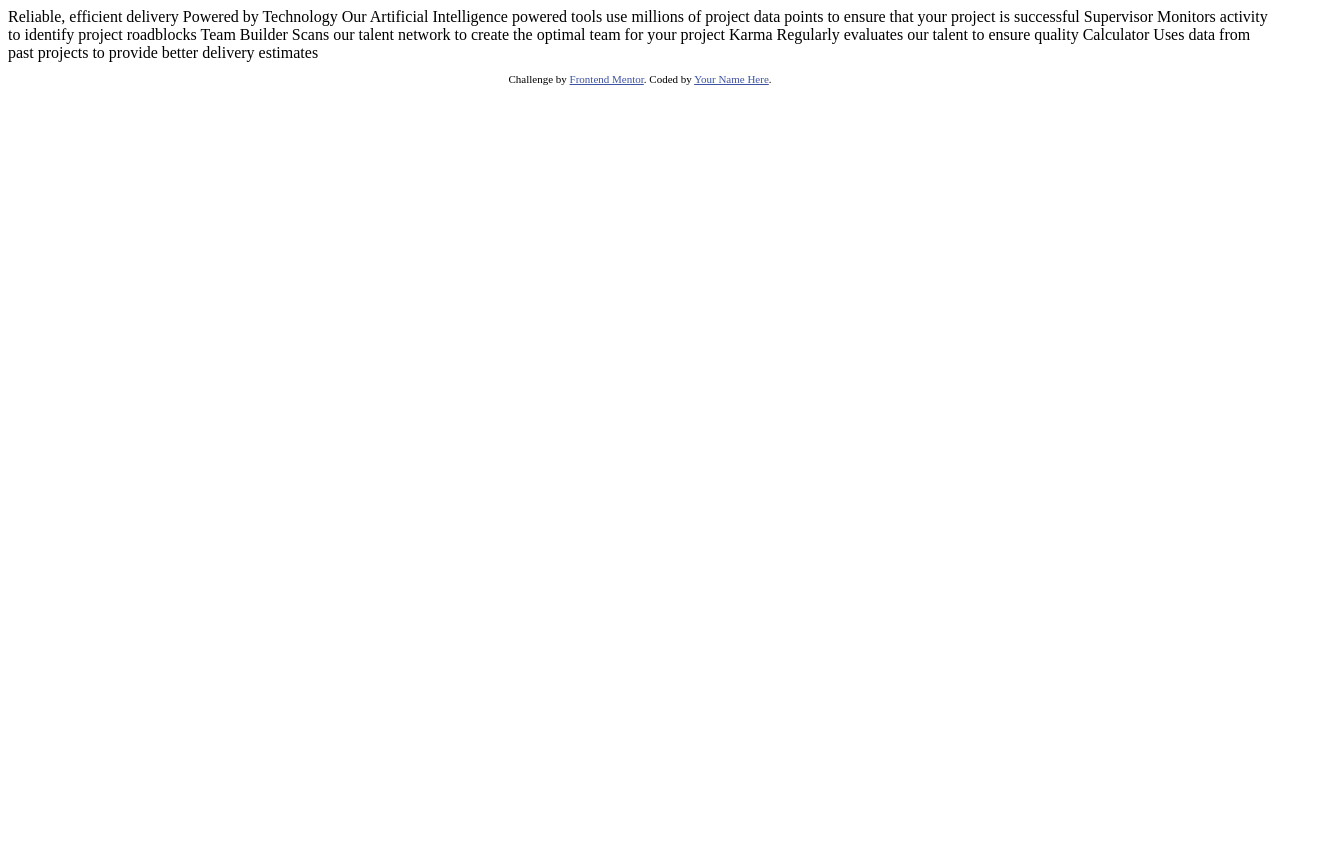
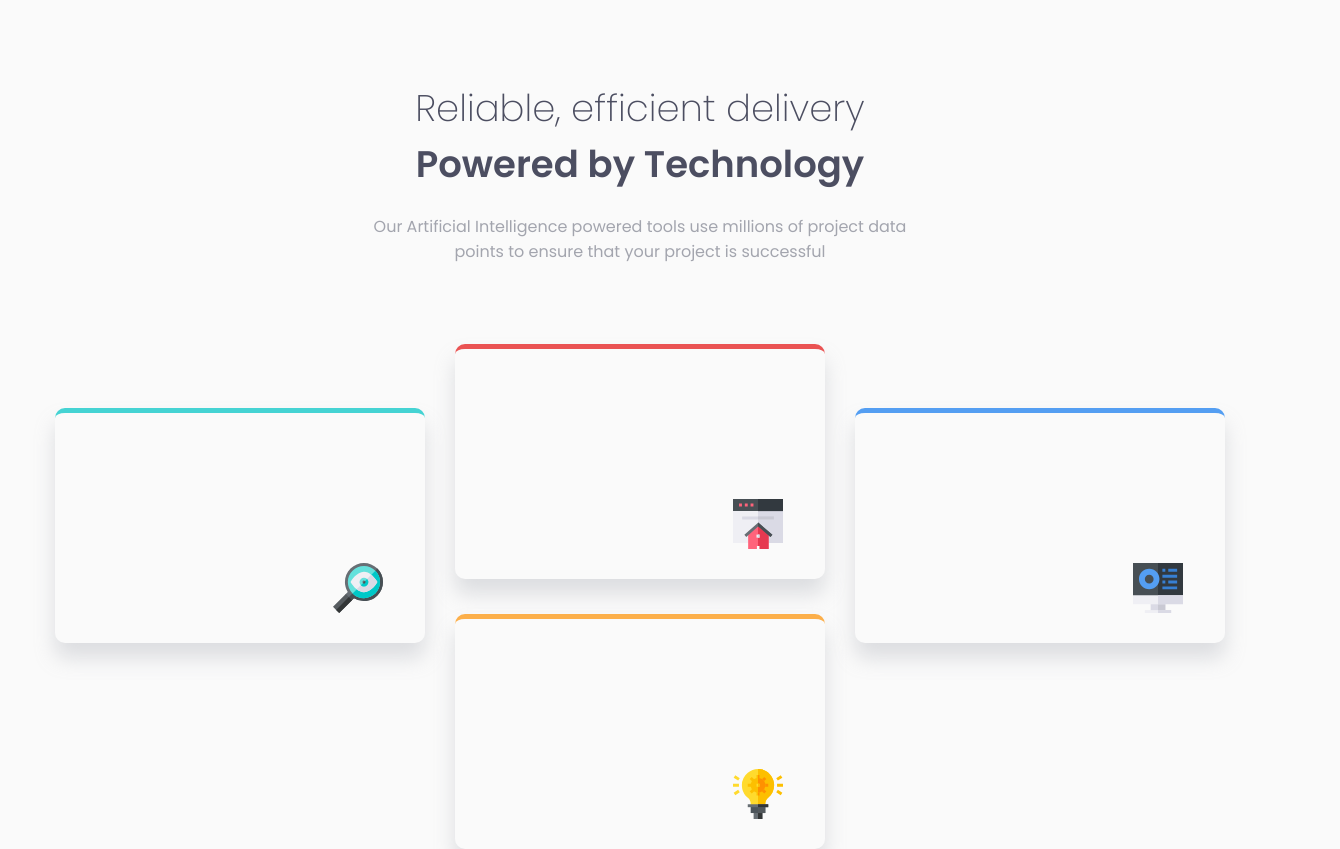
Before and after one commit to MarekMichalica/4-Card-Layout, a plain HTML site: page index.html in a window 1280 px wide. Shown: the whole page, 1340 px wide, since content can reach past the window. Before the commit the page ends 800 px from the top, so only its background shows below. Drawn offline with Linux system fonts and the light colour scheme.

Commit message:
First Version

```diff
--- a/index.html
+++ b/index.html
@@ -2,44 +2,47 @@
 <html lang="en">
 <head>
   <meta charset="UTF-8">
-  <meta name="viewport" content="width=device-width, initial-scale=1.0"> <!-- displays site properly based on user's device -->
-
-  <link rel="icon" type="image/png" sizes="32x32" href="./images/favicon-32x32.png">
-
-  <title>Frontend Mentor | Four card feature section</title>
-
-  <!-- Feel free to remove these styles or customise in your own stylesheet 👍 -->
-  <style>
-    .attribution { font-size: 11px; text-align: center; }
-    .attribution a { color: hsl(228, 45%, 44%); }
-  </style>
+  <meta http-equiv="X-UA-Compatible" content="IE=edge">
+  <meta name="viewport" content="width=device-width, initial-scale=1.0">
+  <link rel="stylesheet" href="style.css">
+  <title>Document</title>
 </head>
 <body>
-
-  Reliable, efficient delivery
-  Powered by Technology
-
-  Our Artificial Intelligence powered tools use millions of project data points
-  to ensure that your project is successful
-
-  Supervisor
-  Monitors activity to identify project roadblocks
-
-  Team Builder
-  Scans our talent network to create the optimal team for your project
-
-  Karma
-  Regularly evaluates our talent to ensure quality
-
-  Calculator
-  Uses data from past projects to provide better delivery estimates
-
-
-  <footer>
-    <p class="attribution">
-      Challenge by <a href="https://www.frontendmentor.io?ref=challenge" target="_blank">Frontend Mentor</a>.
-      Coded by <a href="#">Your Name Here</a>.
-    </p>
-  </footer>
+  <main>
+    <div class="text">
+      <h1 class="thin">Reliable, efficient delivery</h1>
+      <h1 class="bold">Powered by Technology</h1>
+      <p class="par">
+        Our Artificial Intelligence powered tools use millions
+        of project data points to ensure that your project is successful
+      </p>
+    </div>
+    <div class="cardwrap">
+      <div class="redcards">
+        <div class="card">
+          <h1 class="title"></h1>
+          <p class="label"></p>
+          <img src="images/icon-team-builder.svg" class="icon" alt="icon">
+        </div>
+        <div class="card">
+          <h1 class="title"></h1>
+          <p class="label"></p>
+          <img src="images/icon-karma.svg" class="icon" alt="icon">
+        </div>
+      </div>
+      <div class="bluecards">
+        <div class="card1">
+          <h1 class="title"></h1>
+          <p class="label"></p>
+          <img src="images/icon-supervisor.svg" class="icon" alt="icon">
+        </div>
+        <div class="card1">
+          <h1 class="title"></h1>
+          <p class="label"></p>
+          <img src="images/icon-calculator.svg" class="icon" alt="icon">
+        </div>
+      </div>
+    </div>
+  </main>
 </body>
 </html>
--- a/style.css
+++ b/style.css
@@ -0,0 +1,91 @@
+@import url('https://fonts.googleapis.com/css2?family=Poppins:ital,wght@0,100;0,200;0,300;0,400;0,500;0,600;0,700;0,800;0,900;1,100;1,200;1,300;1,400;1,500;1,600;1,700;1,800;1,900&display=swap');
+*{
+    margin: 0;
+    padding: 0;
+}
+body{
+    font-family: Poppins;
+    background-color: hsl(0, 0%, 98%);
+}
+.text{
+    text-align: center;
+    margin: 5em 0 5em 0;
+}
+.thin{
+    font-weight: 200;
+    font-size: 37px;
+    color: hsl(234, 12%, 34%);
+}
+.bold{
+    font-weight: 600;
+    font-size: 37px;
+    margin-bottom: 0.6em;
+    color: hsl(234, 12%, 34%);
+}
+.par{
+    display: inline-block;
+    width: 550px;
+    color: hsl(229, 6%, 66%);
+}
+.cardwrap{
+    height: 495px;
+}
+.card{
+    width: 370px;
+    height: 230px;
+    border-radius: 10px;
+    box-shadow: 0 15px 20px hsla(229, 6%, 66%, 0.336);
+}
+.card1{
+    width: 370px;
+    height: 230px;
+    border-radius: 10px;
+    box-shadow: 0 15px 20px hsla(229, 6%, 66%, 0.336);
+}
+.redcards{
+    display: grid;
+    grid-template-rows: 1fr 1fr;
+    width: 370px;
+    height: 460px;
+    gap: 35px;
+    position: absolute;
+    left: 50%;
+    transform: translateX(-50%);
+
+}
+div.card:nth-child(1){
+    border-top: 5px solid hsl(0, 78%, 62%);
+}
+div.card:nth-child(2){
+    border-top: 5px solid hsl(34, 97%, 64%);
+}
+.bluecards{
+    display: grid;
+    grid-template-columns: 1fr 1fr;
+    width: 1400px;
+    gap: 200px;
+    height: 230px;
+    position: absolute;
+    left: 50%;
+    transform: translateX(-50%);
+    justify-items: center;
+    top: 51%;
+}
+div.card1:nth-child(1){
+    border-top: 5px solid hsl(180, 62%, 55%);
+}
+div.card1:nth-child(2){
+    border-top: 5px solid hsl(212, 86%, 64%);
+}
+.title{
+
+}
+.label{
+
+}
+.icon{
+    position: relative;
+    top: 65%;
+    left: 75%;
+    height: 50px;
+}
```
